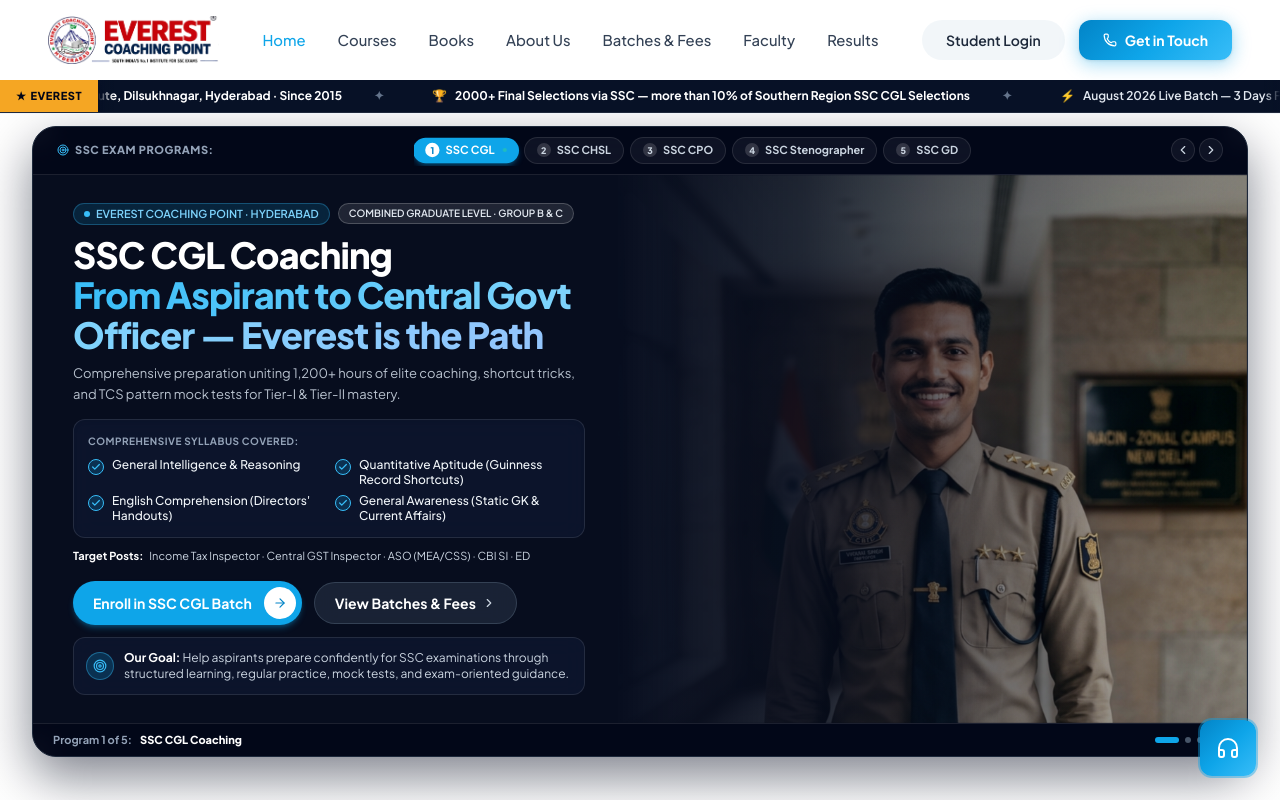
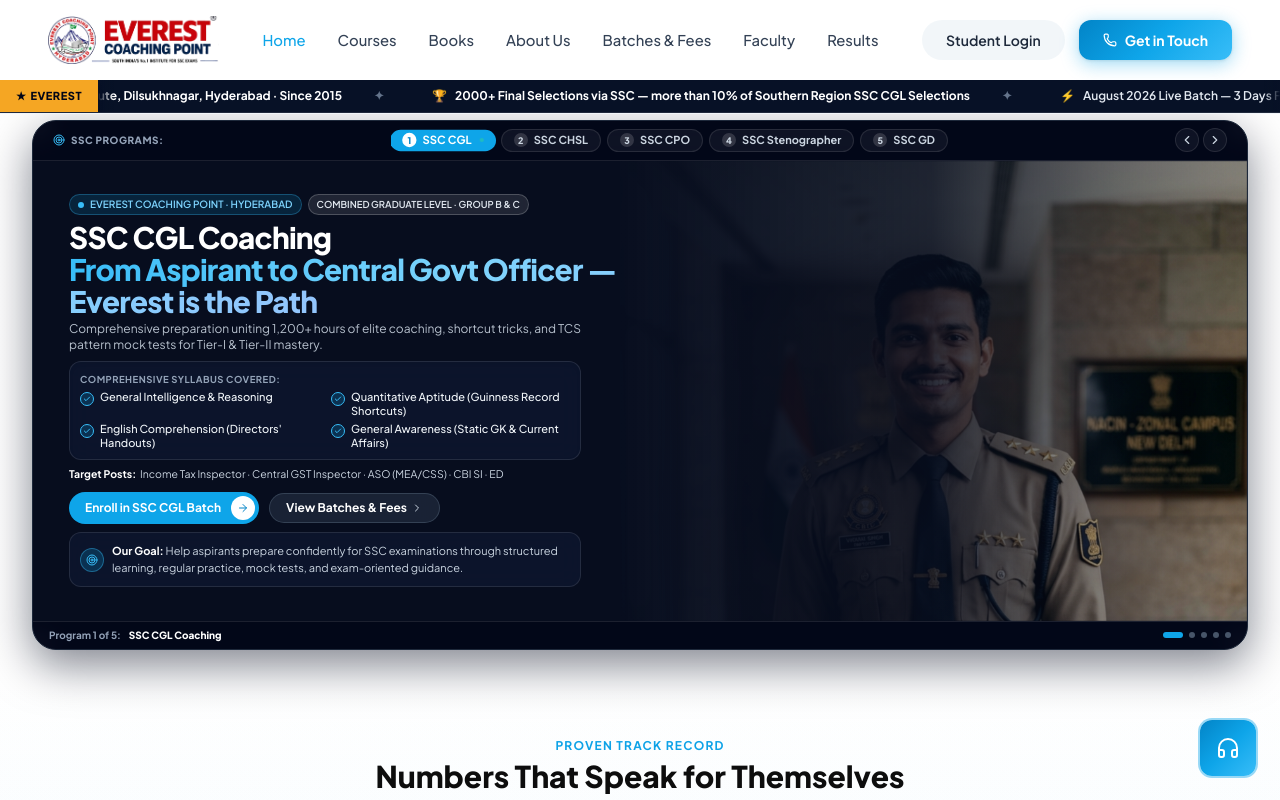
Before and after one commit to hemcharanmopidevi/everest-impact, a Next.js app: page / in a window 1280 px wide. Shown: the top 800 px of the page. Built offline with nearby package versions, Linux system fonts and the light colour scheme.

Commit message:
style(hero): minimize hero height by an additional 15% to ensure full above-the-fold visibility

```diff
--- a/src/components/hero-slider.tsx
+++ b/src/components/hero-slider.tsx
@@ -128,24 +128,24 @@
 
   return (
     <section
-      className="relative w-full px-3 sm:px-6 lg:px-8 pt-2 pb-6 md:pt-3 md:pb-8"
+      className="relative w-full px-3 sm:px-6 lg:px-8 pt-1 pb-4 md:pt-1.5 md:pb-6"
       onMouseEnter={() => setIsPaused(true)}
       onMouseLeave={() => setIsPaused(false)}
     >
       <div className="mx-auto max-w-[1360px]">
-        {/* Main Hero Card Container (Compact cinematic dark banner) */}
-        <div className="relative overflow-hidden rounded-2xl sm:rounded-3xl bg-[#070d1e] text-white shadow-[0_20px_50px_rgba(3,10,30,0.5)] border border-slate-800">
+        {/* Main Hero Card Container (Tight cinematic dark banner) */}
+        <div className="relative overflow-hidden rounded-2xl sm:rounded-3xl bg-[#070d1e] text-white shadow-[0_15px_45px_rgba(3,10,30,0.5)] border border-slate-800">
 
           {/* ================= TOP COURSE TABS BAR ================= */}
-          <div className="border-b border-white/10 bg-slate-950/75 backdrop-blur-md px-3 sm:px-6 py-2">
+          <div className="border-b border-white/10 bg-slate-950/75 backdrop-blur-md px-3 sm:px-5 py-1.5">
             <div className="flex items-center justify-between gap-3">
-              <span className="hidden lg:inline-flex items-center gap-1.5 text-[11px] font-black uppercase tracking-wider text-slate-400 shrink-0">
+              <span className="hidden lg:inline-flex items-center gap-1.5 text-[10px] font-black uppercase tracking-wider text-slate-400 shrink-0">
                 <Target className="size-3 text-sky-400" />
-                <span>SSC Exam Programs:</span>
+                <span>SSC Programs:</span>
               </span>
 
               {/* 5 Program Clickable Tabs */}
-              <div className="flex items-center gap-1.5 overflow-x-auto no-scrollbar py-0.5 w-full lg:w-auto">
+              <div className="flex items-center gap-1 sm:gap-1.5 overflow-x-auto no-scrollbar py-0.5 w-full lg:w-auto">
                 {sscCourses.map((course, idx) => {
                   const isActive = idx === currentIdx;
                   return (
@@ -153,9 +153,9 @@
                       key={course.id}
                       type="button"
                       onClick={() => setCurrentIdx(idx)}
-                      className={`relative flex items-center gap-1.5 rounded-full px-3 py-1 text-[11px] font-bold transition-all duration-300 whitespace-nowrap shrink-0 ${
+                      className={`relative flex items-center gap-1.5 rounded-full px-2.5 sm:px-3 py-0.5 text-[10px] sm:text-[11px] font-bold transition-all duration-300 whitespace-nowrap shrink-0 ${
                         isActive
-                          ? "bg-sky-500 text-white shadow-md shadow-sky-500/30 scale-[1.02]"
+                          ? "bg-sky-500 text-white shadow-xs shadow-sky-500/30 scale-[1.02]"
                           : "bg-white/5 hover:bg-white/10 text-slate-300 border border-white/10"
                       }`}
                     >
@@ -196,7 +196,7 @@
           </div>
 
           {/* ================= HERO CONTENT WRAPPER ================= */}
-          <div className="relative min-h-[460px] lg:min-h-[490px] xl:min-h-[510px] flex items-center overflow-hidden">
+          <div className="relative min-h-[390px] sm:min-h-[420px] lg:min-h-[440px] xl:min-h-[460px] flex items-center overflow-hidden">
 
             {/* Right Side Background Officer Image */}
             <div className="absolute inset-y-0 right-0 w-full lg:w-[56%] xl:w-[52%] z-0 pointer-events-none overflow-hidden">
@@ -210,18 +210,18 @@
                 sizes="(max-width: 1024px) 100vw, 55vw"
               />
               {/* Desktop smooth dark gradient mask from left */}
-              <div className="hidden lg:block absolute inset-0 bg-gradient-to-r from-[#070d1e] via-[#070d1e]/85 via-30% to-transparent" />
+              <div className="hidden lg:block absolute inset-0 bg-gradient-to-r from-[#070d1e] via-[#070d1e]/85 via-28% to-transparent" />
               {/* Mobile/Tablet vertical gradient mask */}
               <div className="lg:hidden absolute inset-0 bg-gradient-to-t from-[#070d1e] via-[#070d1e]/90 to-[#070d1e]/50" />
             </div>
 
             {/* Floating Circular 2,000+ Selections Completed Badge (Center-Right Inset) */}
             <div className="hidden xl:flex absolute left-[48%] 2xl:left-[46%] top-1/2 -translate-y-1/2 -translate-x-1/2 z-20 flex-col items-center justify-center pointer-events-none animate-fade-in">
-              <div className="relative flex size-24 xl:size-26 flex-col items-center justify-center rounded-full bg-white shadow-[0_12px_35px_rgba(0,0,0,0.5)] p-1.5">
-                <div className="relative flex size-full flex-col items-center justify-center rounded-full border-[2.5px] border-slate-100 border-t-sky-500 border-r-sky-500 border-b-sky-500 bg-white">
-                  <Users className="size-3.5 text-sky-500 mb-0.5" />
-                  <span className="text-lg xl:text-xl font-black text-slate-900 leading-none">2,000+</span>
-                  <span className="text-[8px] xl:text-[9px] font-semibold text-slate-600 leading-tight text-center mt-0.5 px-1">
+              <div className="relative flex size-20 xl:size-22 flex-col items-center justify-center rounded-full bg-white shadow-[0_10px_30px_rgba(0,0,0,0.5)] p-1">
+                <div className="relative flex size-full flex-col items-center justify-center rounded-full border-2 border-slate-100 border-t-sky-500 border-r-sky-500 border-b-sky-500 bg-white">
+                  <Users className="size-3 text-sky-500 mb-0.5" />
+                  <span className="text-base xl:text-lg font-black text-slate-900 leading-none">2,000+</span>
+                  <span className="text-[7.5px] xl:text-[8px] font-semibold text-slate-600 leading-tight text-center mt-0.5 px-0.5">
                     SSC Selections<br />Completed
                   </span>
                 </div>
@@ -229,22 +229,22 @@
             </div>
 
             {/* Left Content Column: Course Details, Syllabus & CTAs */}
-            <div className="relative z-10 w-full lg:w-[60%] xl:w-[54%] px-5 py-6 sm:px-8 sm:py-8 lg:px-10 lg:py-7 flex flex-col justify-center">
+            <div className="relative z-10 w-full lg:w-[60%] xl:w-[54%] px-4 py-3 sm:px-7 sm:py-4 lg:px-9 lg:py-4 flex flex-col justify-center">
 
               {/* Top Badges */}
-              <div className="flex flex-wrap items-center gap-2 mb-2.5">
-                <span className="inline-flex items-center gap-1.5 rounded-full bg-sky-500/15 backdrop-blur-md px-2.5 py-0.5 text-[11px] font-semibold text-sky-300 border border-sky-400/30 shadow-xs">
+              <div className="flex flex-wrap items-center gap-1.5 mb-1.5">
+                <span className="inline-flex items-center gap-1.5 rounded-full bg-sky-500/15 backdrop-blur-md px-2 py-0.5 text-[10px] font-semibold text-sky-300 border border-sky-400/30 shadow-xs">
                   <span className="size-1.5 rounded-full bg-sky-400" />
                   <span>EVEREST COACHING POINT · HYDERABAD</span>
                 </span>
 
-                <span className="inline-flex items-center rounded-full bg-white/10 backdrop-blur-md px-2.5 py-0.5 text-[10px] font-semibold text-slate-200 border border-white/20">
+                <span className="inline-flex items-center rounded-full bg-white/10 backdrop-blur-md px-2 py-0.5 text-[9.5px] font-semibold text-slate-200 border border-white/20">
                   {currentCourse.badge}
                 </span>
               </div>
 
               {/* Main Headline */}
-              <h1 className="text-2xl sm:text-3xl lg:text-4xl font-black tracking-tight text-white leading-[1.12]">
+              <h1 className="text-xl sm:text-2xl lg:text-[1.85rem] font-black tracking-tight text-white leading-[1.12]">
                 {currentCourse.title} <br />
                 <span className="bg-gradient-to-r from-sky-400 via-sky-300 to-blue-300 bg-clip-text text-transparent">
                   {currentCourse.headline}
@@ -252,20 +252,20 @@
               </h1>
 
               {/* Subtitle / Overview */}
-              <p className="mt-2 text-xs sm:text-[13px] text-slate-300/90 leading-relaxed max-w-lg font-normal">
+              <p className="mt-1 text-[11px] sm:text-xs text-slate-300/90 leading-normal max-w-lg font-normal">
                 {currentCourse.desc}
               </p>
 
               {/* Comprehensive Syllabus Checklist Card */}
-              <div className="mt-3.5 rounded-xl bg-[#0e172e]/85 backdrop-blur-md border border-white/10 p-3 sm:p-3.5 shadow-inner max-w-lg">
-                <p className="text-[10px] font-bold uppercase tracking-wider text-slate-400 mb-2">
+              <div className="mt-2 rounded-xl bg-[#0e172e]/85 backdrop-blur-md border border-white/10 p-2 sm:p-2.5 shadow-inner max-w-lg">
+                <p className="text-[9.5px] font-bold uppercase tracking-wider text-slate-400 mb-1">
                   COMPREHENSIVE SYLLABUS COVERED:
                 </p>
-                <div className="grid grid-cols-1 sm:grid-cols-2 gap-x-3 gap-y-1.5 text-[11px] sm:text-xs font-medium text-slate-100">
+                <div className="grid grid-cols-1 sm:grid-cols-2 gap-x-3 gap-y-1 text-[10.5px] sm:text-[11px] font-medium text-slate-100">
                   {currentCourse.subjects.map((sub) => (
-                    <div key={sub} className="flex items-start gap-2">
-                      <div className="size-4 rounded-full bg-sky-500/20 border border-sky-400 flex items-center justify-center shrink-0 mt-0.5">
-                        <Check className="size-2.5 text-sky-400 stroke-[3]" />
+                    <div key={sub} className="flex items-start gap-1.5">
+                      <div className="size-3.5 rounded-full bg-sky-500/20 border border-sky-400 flex items-center justify-center shrink-0 mt-0.5">
+                        <Check className="size-2 text-sky-400 stroke-[3]" />
                       </div>
                       <span className="leading-tight">{sub}</span>
                     </div>
@@ -274,38 +274,38 @@
               </div>
 
               {/* Target Posts Badge Strip */}
-              <div className="mt-2.5 flex flex-wrap items-baseline gap-1.5 text-[11px] text-slate-300">
+              <div className="mt-1.5 flex flex-wrap items-baseline gap-1 text-[10.5px] text-slate-300">
                 <span className="font-bold text-white">Target Posts:</span>
                 <span className="text-slate-300">{currentCourse.targetPosts}</span>
               </div>
 
               {/* CTA Buttons */}
-              <div className="mt-4 flex flex-col sm:flex-row items-stretch sm:items-center gap-2.5 sm:gap-3">
+              <div className="mt-2.5 flex flex-col sm:flex-row items-stretch sm:items-center gap-2 sm:gap-2.5">
                 <a
                   href={`https://wa.me/919030030185?text=Hello%20Everest%20Coaching%20Point,%20I%20want%20to%20enroll%20in%20the%20${encodeURIComponent(currentCourse.title)}%20Batch.`}
                   target="_blank"
                   rel="noreferrer"
-                  className="inline-flex items-center justify-between gap-3 rounded-full bg-sky-500 hover:bg-sky-400 active:scale-[0.98] pl-5 pr-1.5 py-1.5 text-xs sm:text-sm font-bold text-white shadow-md shadow-sky-500/30 transition-all duration-200"
+                  className="inline-flex items-center justify-between gap-2.5 rounded-full bg-sky-500 hover:bg-sky-400 active:scale-[0.98] pl-4 pr-1 py-1 text-[11px] sm:text-xs font-bold text-white shadow-xs shadow-sky-500/30 transition-all duration-200"
                 >
                   <span>Enroll in {currentCourse.shortName} Batch</span>
-                  <span className="flex size-7 sm:size-8 items-center justify-center rounded-full bg-white text-sky-600 shadow-xs shrink-0">
-                    <ArrowRight className="size-3.5" />
+                  <span className="flex size-6 sm:size-6.5 items-center justify-center rounded-full bg-white text-sky-600 shadow-xs shrink-0">
+                    <ArrowRight className="size-3" />
                   </span>
                 </a>
 
                 <a
                   href="#fees"
-                  className="inline-flex items-center justify-center gap-1.5 rounded-full bg-slate-800/80 hover:bg-slate-700/80 active:scale-[0.98] px-5 py-2.5 text-xs sm:text-sm font-bold text-white border border-slate-600/60 backdrop-blur-md shadow-xs transition-all duration-200 text-center"
+                  className="inline-flex items-center justify-center gap-1 rounded-full bg-slate-800/80 hover:bg-slate-700/80 active:scale-[0.98] px-4 py-1.5 text-[11px] sm:text-xs font-bold text-white border border-slate-600/60 backdrop-blur-md shadow-xs transition-all duration-200 text-center"
                 >
                   <span>View Batches &amp; Fees</span>
-                  <ChevronRight className="size-3.5 text-slate-300" />
+                  <ChevronRight className="size-3 text-slate-300" />
                 </a>
               </div>
 
               {/* Our Goal Banner */}
-              <div className="mt-3 rounded-xl bg-[#0e172e]/85 backdrop-blur-md border border-white/10 p-2.5 sm:p-3 flex items-start sm:items-center gap-2.5 max-w-lg text-[11px] sm:text-xs text-slate-300">
-                <div className="size-7 rounded-full bg-sky-500/20 border border-sky-400/40 flex items-center justify-center shrink-0">
-                  <Target className="size-3.5 text-sky-400" />
+              <div className="mt-2 rounded-xl bg-[#0e172e]/85 backdrop-blur-md border border-white/10 p-2 sm:p-2.5 flex items-start sm:items-center gap-2 max-w-lg text-[10px] sm:text-[11px] text-slate-300">
+                <div className="size-6 rounded-full bg-sky-500/20 border border-sky-400/40 flex items-center justify-center shrink-0">
+                  <Target className="size-3 text-sky-400" />
                 </div>
                 <div>
                   <span className="font-bold text-white">Our Goal: </span>
@@ -318,12 +318,12 @@
           </div>
 
           {/* ================= BOTTOM SLIDER INDICATOR BAR ================= */}
-          <div className="flex items-center justify-between border-t border-white/10 bg-slate-950/75 backdrop-blur-md px-5 py-2">
+          <div className="flex items-center justify-between border-t border-white/10 bg-slate-950/75 backdrop-blur-md px-4 py-1.5">
             <div className="flex items-center gap-2">
-              <span className="text-[11px] font-bold text-slate-400">
+              <span className="text-[10px] font-bold text-slate-400">
                 Program {currentIdx + 1} of {total}:
               </span>
-              <span className="text-[11px] font-black text-white">
+              <span className="text-[10px] font-black text-white">
                 {currentCourse.title}
               </span>
             </div>
@@ -338,7 +338,7 @@
                   onClick={() => setCurrentIdx(i)}
                   className={`h-1.5 rounded-full transition-all duration-300 ${
                     i === currentIdx
-                      ? "w-6 bg-sky-500"
+                      ? "w-5 bg-sky-500"
                       : "w-1.5 bg-slate-600 hover:bg-slate-500"
                   }`}
                 />
@@ -351,17 +351,17 @@
                 type="button"
                 onClick={handlePrev}
                 aria-label="Previous Program"
-                className="flex size-6 items-center justify-center rounded-full border border-white/10 bg-white/5 text-slate-300"
+                className="flex size-5 items-center justify-center rounded-full border border-white/10 bg-white/5 text-slate-300"
               >
-                <ChevronLeft className="size-3.5" />
+                <ChevronLeft className="size-3" />
               </button>
               <button
                 type="button"
                 onClick={handleNext}
                 aria-label="Next Program"
-                className="flex size-6 items-center justify-center rounded-full border border-white/10 bg-white/5 text-slate-300"
+                className="flex size-5 items-center justify-center rounded-full border border-white/10 bg-white/5 text-slate-300"
               >
-                <ChevronRight className="size-3.5" />
+                <ChevronRight className="size-3" />
               </button>
             </div>
           </div>
```
